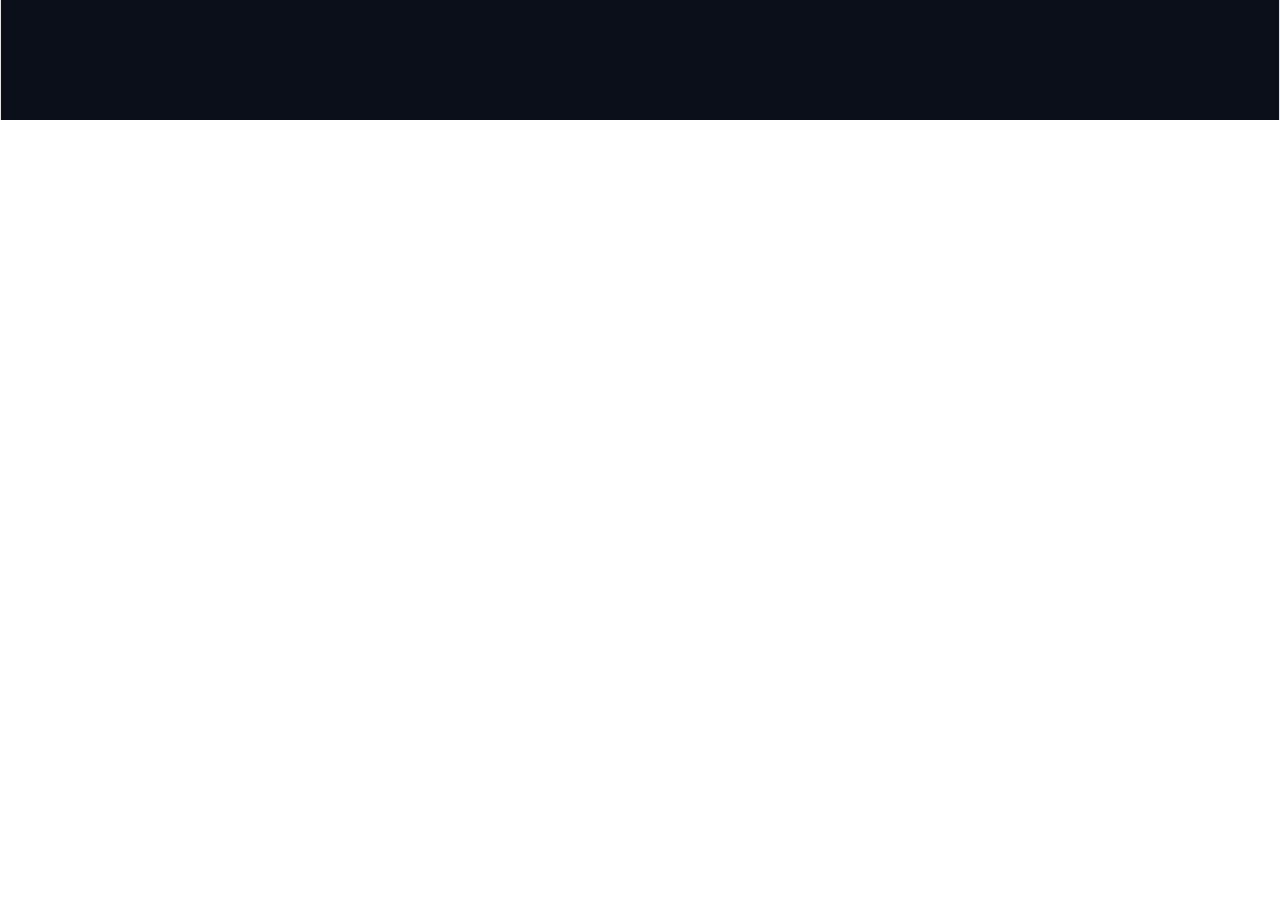
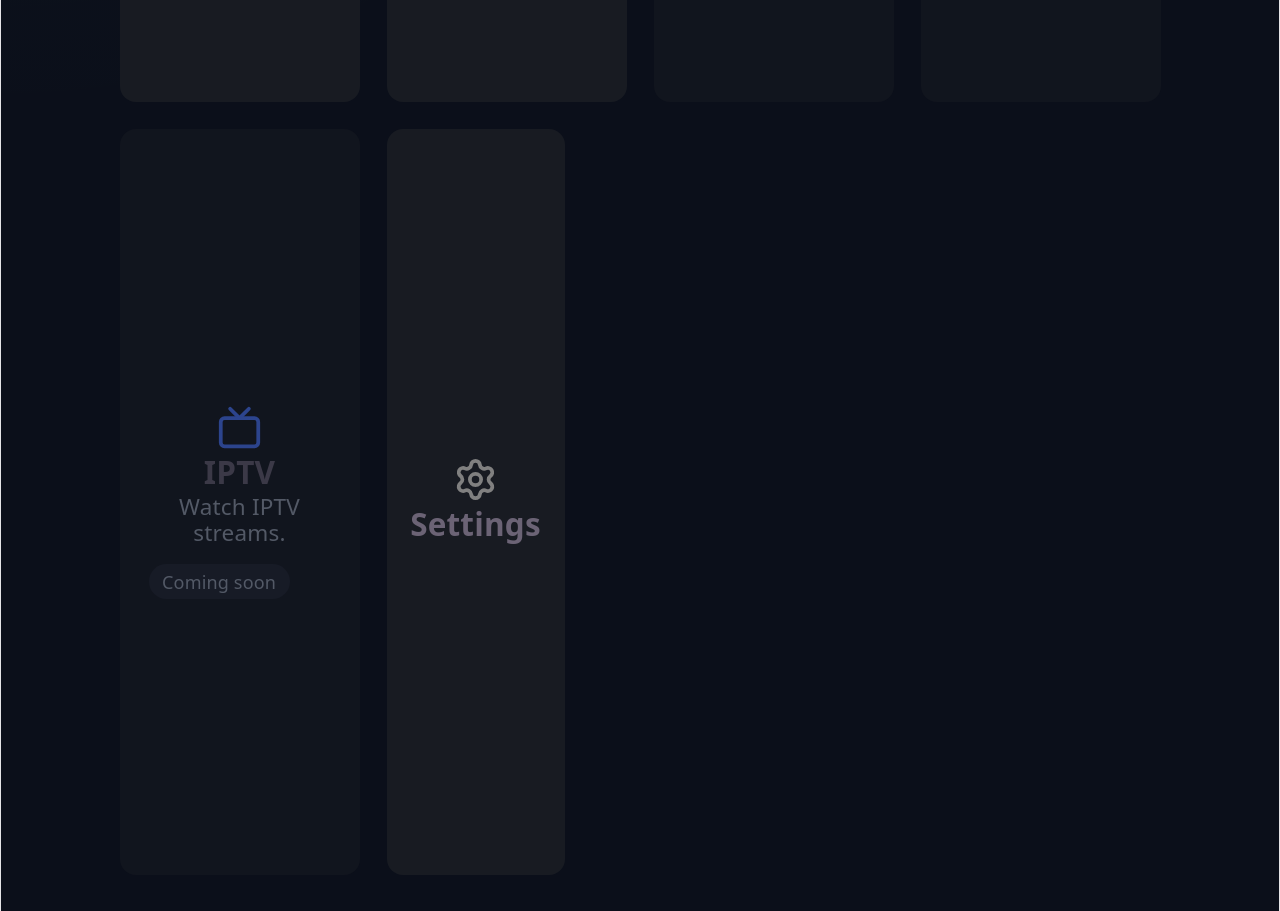
Before and after one commit to albinkarlsson1999/beamhub, a React (Vite) app in the folder frontend/: page / in a window 1280 px wide. Shown: the part 680-1591 px from the top of the page. Before the commit the page ends 800 px from the top, so only its background shows below. Built offline with nearby package versions, Linux system fonts and the light colour scheme.

Commit message:
Settings button in main menu

```diff
--- a/frontend/index.html
+++ b/frontend/index.html
@@ -4,7 +4,7 @@
     <meta charset="UTF-8" />
     <link rel="icon" href="/favicon.png" />
     <meta name="viewport" content="width=device-width, initial-scale=1.0" />
-    <title>frontend</title>
+    <title>BeamHub</title>
   </head>
   <body>
     <div id="root"></div>
--- a/frontend/src/App.jsx
+++ b/frontend/src/App.jsx
@@ -11,6 +11,7 @@ function App() {
             <Route path="/youtube" element={<YouTube />} />
             <Route path="/svt" element={<SVT />} />
             <Route path="/svt/series/:path" element={<SVTSeries />} />
+            <Route path="/settings" element={<Home />} />
         </Routes>
     );
 }
--- a/frontend/src/components/SourceCard.css
+++ b/frontend/src/components/SourceCard.css
@@ -1,4 +1,7 @@
 .source-card {
+  height: 86vh;
+  justify-content: center;
+  align-items: center;
   --accent: #4cc9f0;
   display: flex;
   flex-direction: column;
--- a/frontend/src/components/SourceCard.jsx
+++ b/frontend/src/components/SourceCard.jsx
@@ -21,6 +21,10 @@ function SourceCard({ title, description, icon: Icon, accent, to, disabled = fal
     )
   }
 
+  if (title === 'Settings') {
+    style.width = '50%'
+  }
+
   return (
     <Link to={to} className="source-card" style={style}>
       {content}
--- a/frontend/src/index.css
+++ b/frontend/src/index.css
@@ -111,7 +111,12 @@ code {
 
 .sources-grid {
   display: grid;
-  grid-template-columns: repeat(auto-fill, minmax(280px, 1fr));
+
+  grid-template-columns:
+    repeat(auto-fit, minmax(240px, 240px));
+
+  justify-content: center;
+
   gap: 1.5rem;
   padding: 2rem;
 }
--- a/frontend/src/pages/Home.jsx
+++ b/frontend/src/pages/Home.jsx
@@ -1,4 +1,4 @@
-import { Play, Tv, Clapperboard, Library } from 'lucide-react'
+import { Play, Tv, Clapperboard, Library, Settings } from 'lucide-react'
 import SourceCard from '../components/SourceCard'
 
 const sources = [
@@ -6,7 +6,8 @@ const sources = [
   { title: 'SVT Play', description: 'Search and play SVT content.', icon: Tv, accent: '#3ddc97', to: '/svt' },
   { title: 'Movies', description: 'Local movie library.', icon: Clapperboard, accent: '#ffb84d', disabled: true },
   { title: 'Series', description: 'Local series library.', icon: Library, accent: '#b48cff', disabled: true },
-  { title: 'IPTV', description: 'Watch IPTV streams.', icon: Tv, accent: '#4d79ff', disabled: true }
+  { title: 'IPTV', description: 'Watch IPTV streams.', icon: Tv, accent: '#4d79ff', disabled: true },
+  { title: 'Settings', description: '', icon: Settings, accent: 'gray', to: '/settings' }
 ]
 
 function Home() {
```
